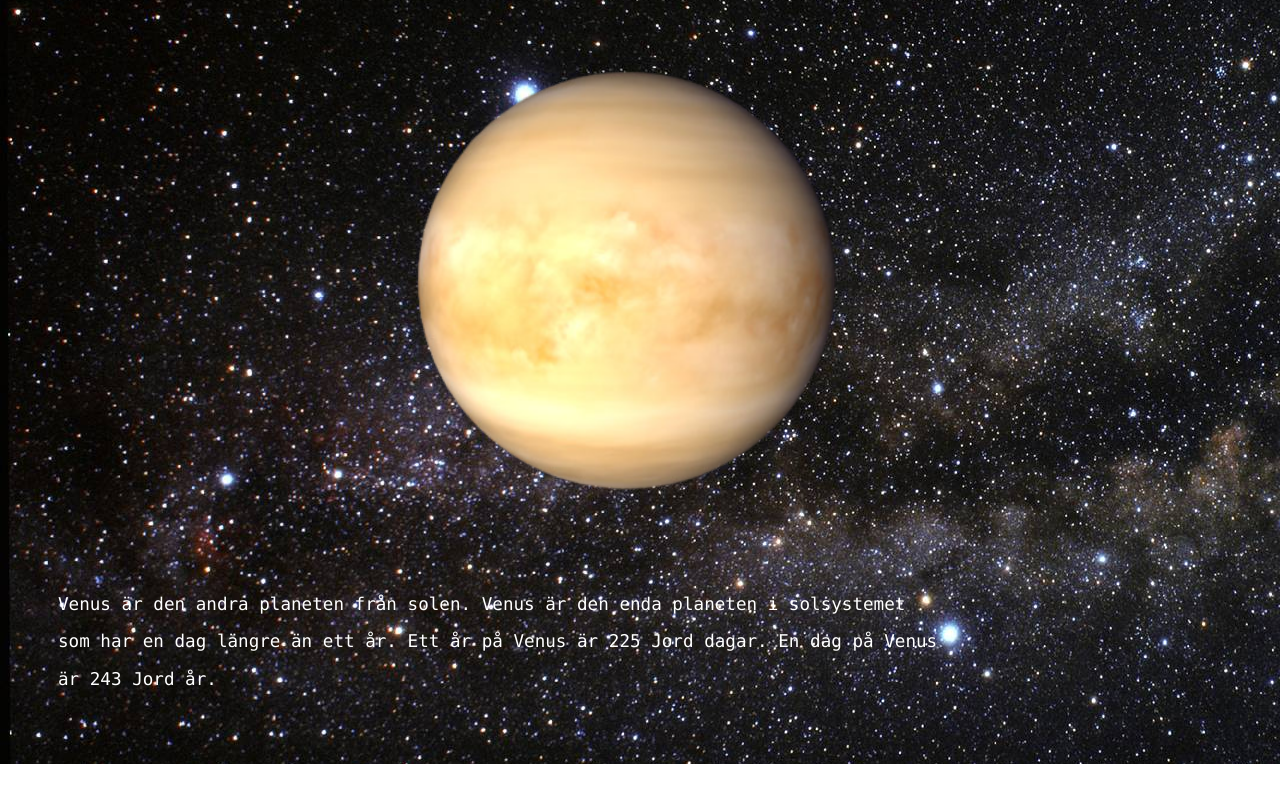
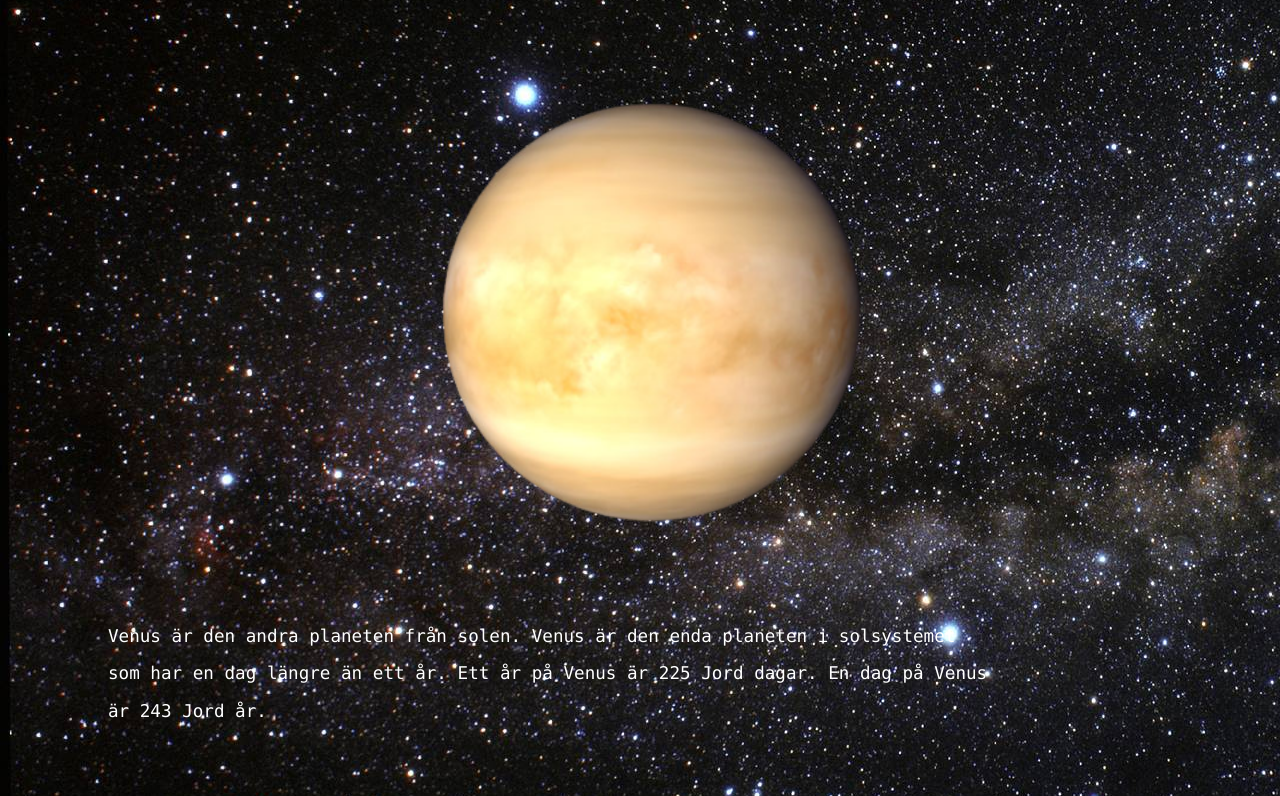
Before and after one commit to Bergqvist1/Projekt_WEBUT, a plain HTML site: page venus.html in a window 1280 px wide. Shown: the part 135-931 px from the top of the page. Before the commit the page ends 899 px from the top, so only its background shows below. Drawn offline with Linux system fonts and the light colour scheme.

Commit message:
mars fixx text

```diff
--- a/style.css
+++ b/style.css
@@ -185,13 +185,16 @@ h2{
     width: 750px;
 }
 
+#venus main{
+    margin-top: 32px;
+    margin-left: 50px;
+}
+
 main p{
     text-align: left;
     color: white;
     margin-left: 50px;
     font-size: 1.1em;
-    position: relative;
-
 }
 
 
--- a/venus.html
+++ b/venus.html
@@ -23,15 +23,17 @@
         </ul>
     </nav>
     <main>
-
         <div>
-            <a><img src="venus.png"></a>
+            <img src="venus.png">
         </div>
-        <div>
+        <section>
             <p>Venus är den andra planeten från solen. Venus är den enda planeten i solsystemet</p>
             <p>som har en dag längre än ett år. Ett år på Venus är 225 Jord dagar. En dag på Venus</p>
             <p>är 243 Jord år.</p>
-        </div>
+        </section>
+
+
+
 
     </main>
 </body>
```
Also changed, not shown: mars.html (+7 -1 lines).
